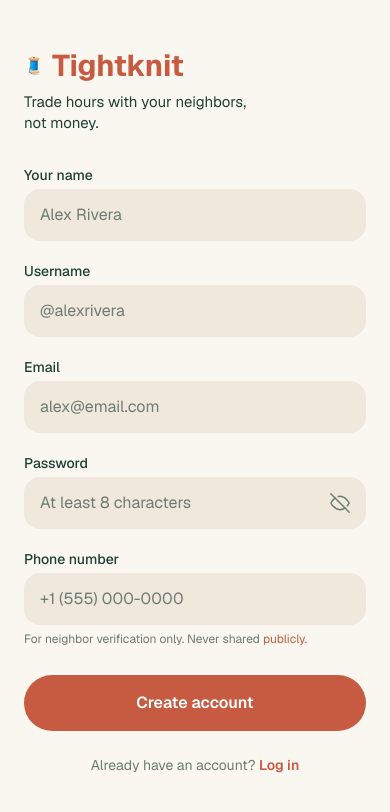
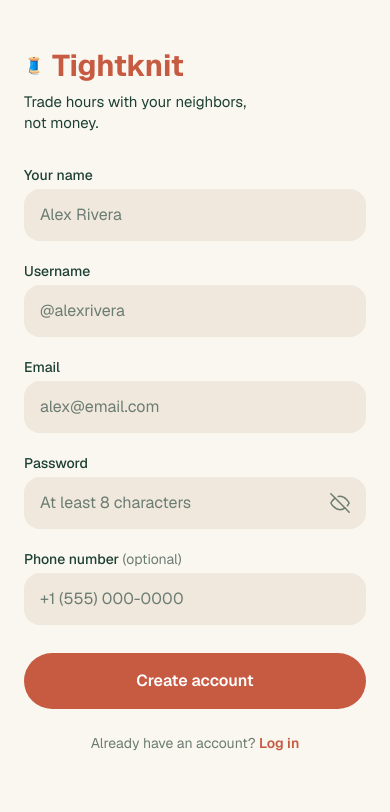
Before and after one commit to Gill87/tightknit, a Next.js app in the folder tightknit/: page /auth/sign-up in a window 390 px wide. Shown: the top 812 px of the page. Built offline with nearby package versions, Linux system fonts and the light colour scheme; no server answers.

Commit message:
style: modify phone number field visually in sign up page

```diff
--- a/tightknit/app/auth/components/FormField.tsx
+++ b/tightknit/app/auth/components/FormField.tsx
@@ -1,7 +1,7 @@
 import { fieldRoot, fieldLabel, helperText, helperLink } from '../formStyles'
 
 interface FormFieldProps {
-  label: string
+  label: React.ReactNode
   children: React.ReactNode
   helperPrefix?: string
   helperLinkText?: string
--- a/tightknit/app/auth/formStyles.ts
+++ b/tightknit/app/auth/formStyles.ts
@@ -16,6 +16,7 @@ export const formRoot = 'flex flex-col gap-5'
 // FormField
 export const fieldRoot = 'flex flex-col gap-1'
 export const fieldLabel = 'text-sm font-medium text-tk-forest'
+export const fieldLabelMuted = 'font-normal text-tk-muted'
 export const helperText = 'text-xs text-tk-muted mt-0.5'
 export const helperLink = 'text-tk-terracotta'
 
--- a/tightknit/app/auth/sign-up/page.tsx
+++ b/tightknit/app/auth/sign-up/page.tsx
@@ -19,6 +19,7 @@ import {
   footerRow,
   footerLink,
   errorBanner,
+  fieldLabelMuted,
 } from '@/app/auth/formStyles'
 
 export default function SignUpPage() {
@@ -128,9 +129,11 @@ export default function SignUpPage() {
           </FormField>
 
           <FormField
-            label="Phone number"
-            helperPrefix="For neighbor verification only. Never shared "
-            helperLinkText="publicly."
+            label={
+              <>
+                Phone number <span className={fieldLabelMuted}>(optional)</span>
+              </>
+            }
           >
             <Input
               type="tel"
```
